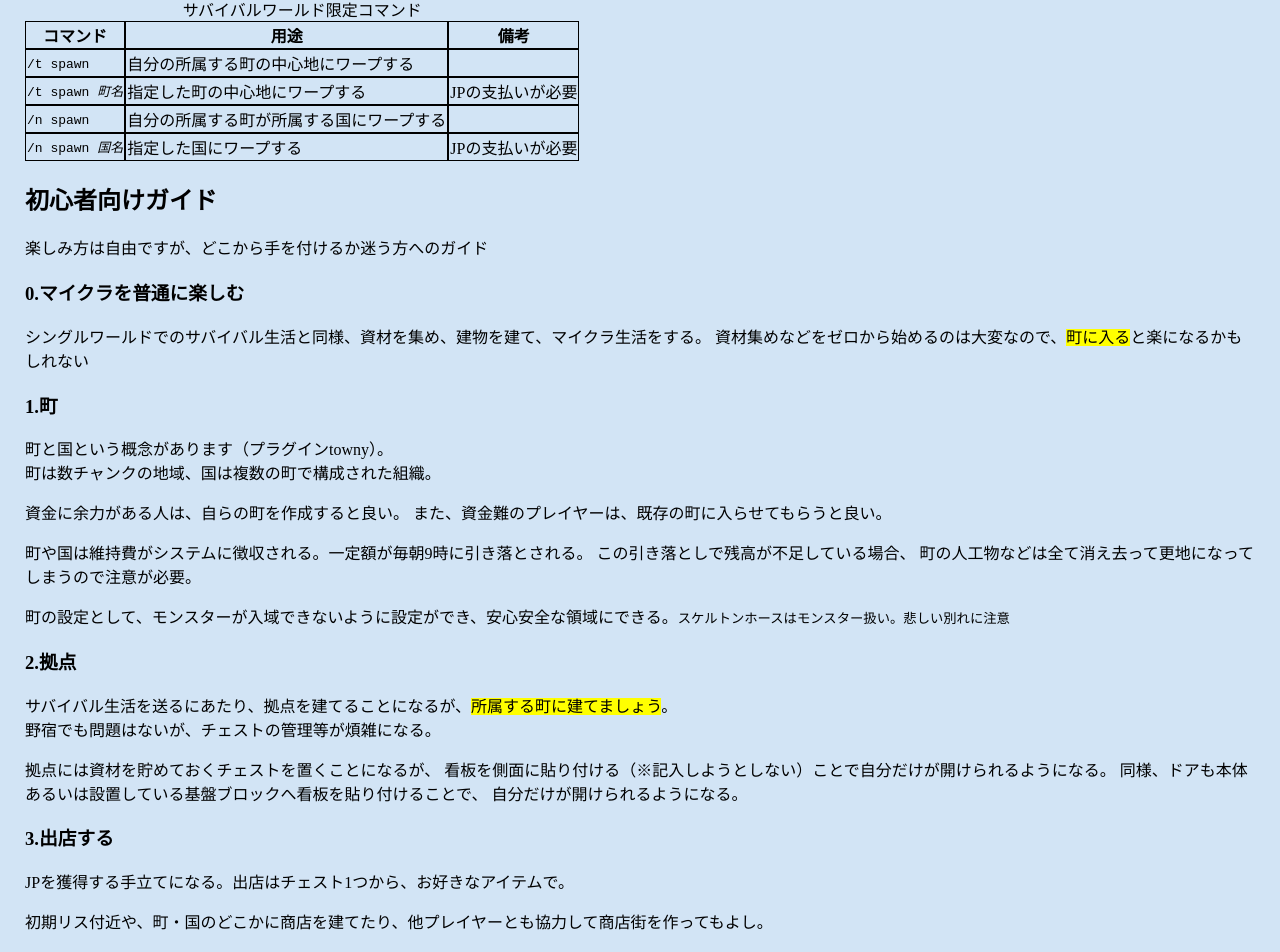
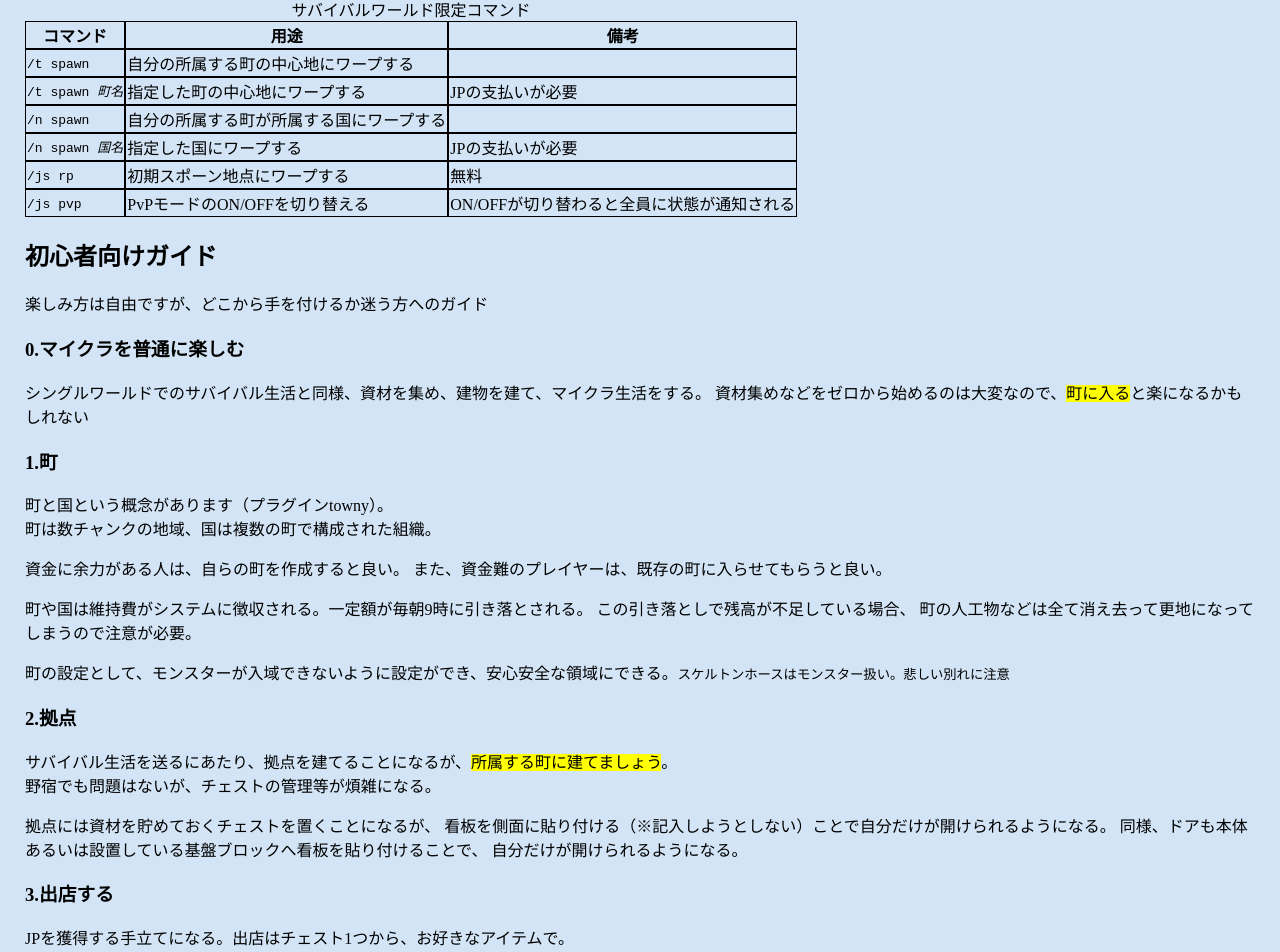
Before and after one commit to JavaJava19/jps.gg, a React (Create React App) app in the folder source/: page /game/survival in a window 1280 px wide. Shown: the part 984-1936 px from the top of the page. Built offline with nearby package versions, Linux system fonts and the light colour scheme; no server answers.

Commit message:
JpsSurvivalプラグイン提供の独自機能を追記

```diff
--- a/source/src/components/parts/game/Survival.js
+++ b/source/src/components/parts/game/Survival.js
@@ -52,6 +52,9 @@ const Survival = () => {
               <tr><td><code>/t spawn <i>町名</i></code></td><td>指定した町の中心地にワープする</td><td>JPの支払いが必要</td></tr>
               <tr><td><code>/n spawn</code></td><td>自分の所属する町が所属する国にワープする</td><td></td></tr>
               <tr><td><code>/n spawn <i>国名</i></code></td><td>指定した国にワープする</td><td>JPの支払いが必要</td></tr>
+              <tr><td><code>/js rp</code></td><td>初期スポーン地点にワープする</td><td>無料</td></tr>
+              <tr><td><code>/js pvp</code></td><td>PvPモードのON/OFFを切り替える</td>
+                <td>ON/OFFが切り替わると全員に状態が通知される</td></tr>
             </tbody>
           </table>
         </section>
```
